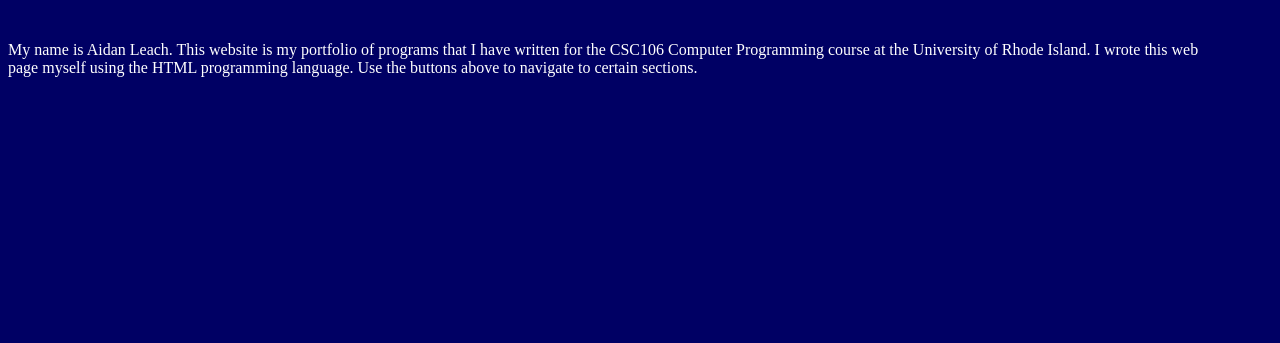
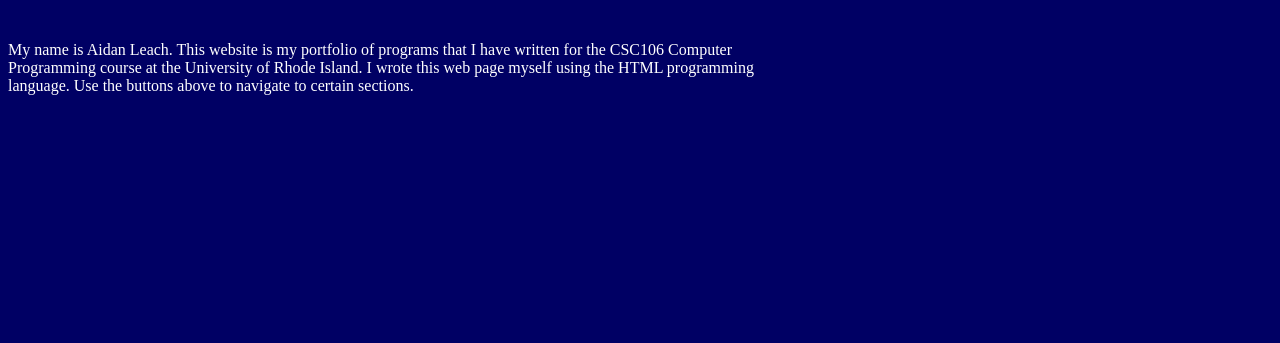
Before and after one commit to AidanL19/AidanL19.github.io, a plain HTML site: page index.html in a window 1280 px wide. Shown: the part 457-800 px from the top of the page. Drawn offline with Linux system fonts and the light colour scheme.

Commit message:
Add files via upload

```diff
--- a/index.html
+++ b/index.html
@@ -13,7 +13,7 @@
         }
         p{
             color: white;
-            width: 95%;
+            width: 60%;
         }
         #home1{
             margin-right: 20px;
```
Also changed, not shown: about.html (+1 -0 lines).
